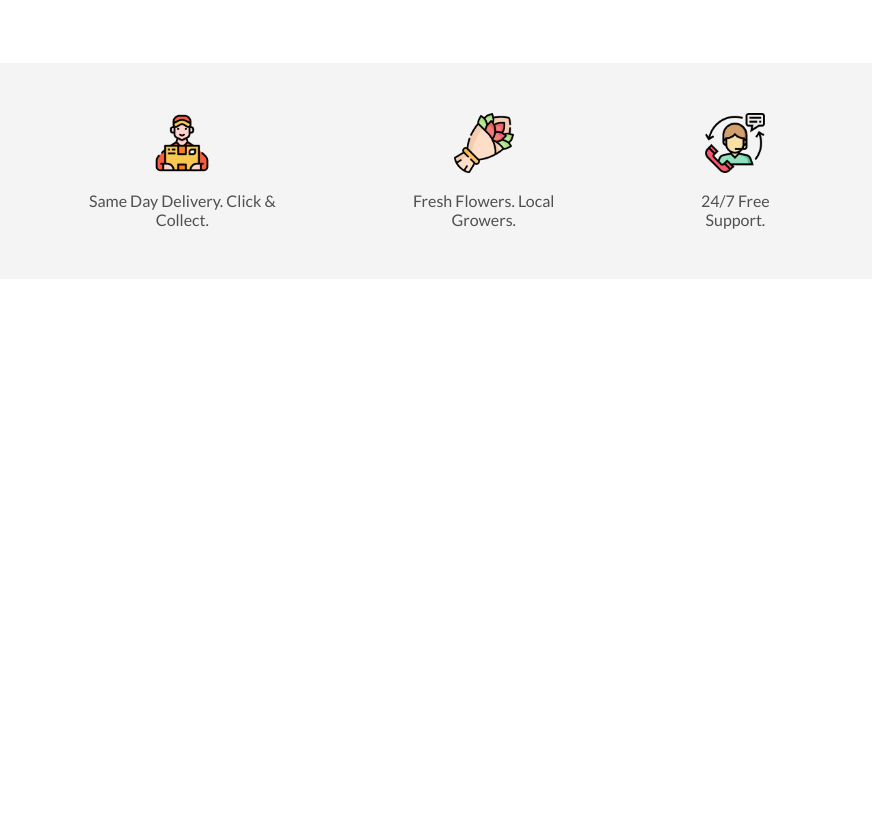
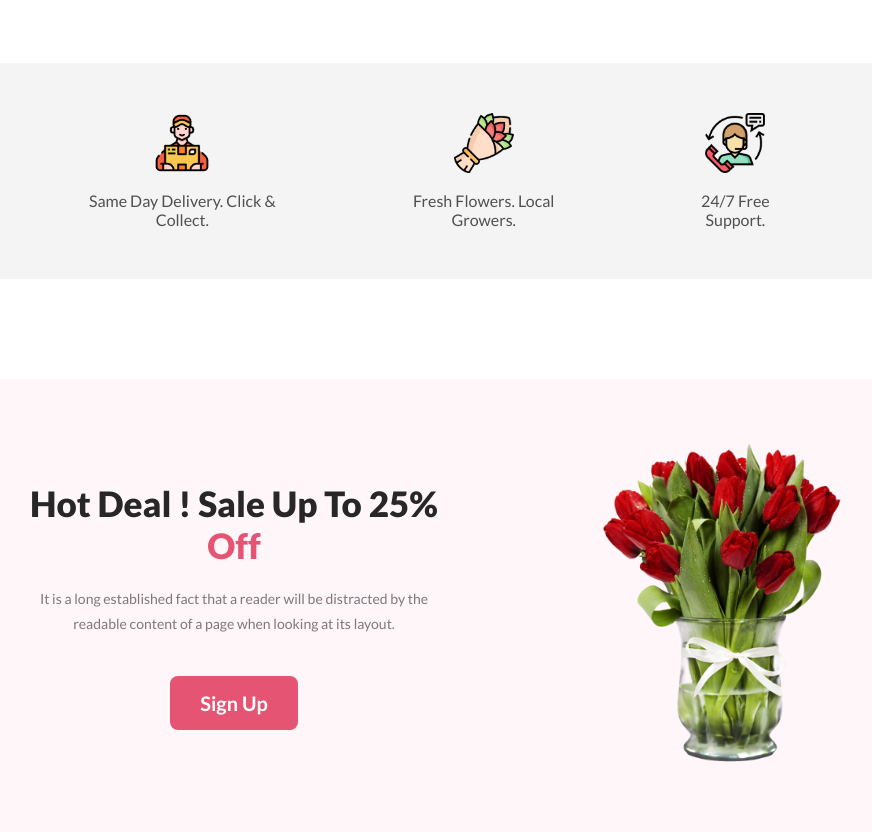
Before and after one commit to shihab01118/Assignment-1-Flower-Shop, a plain HTML site: page index.html in a window 1280 px wide. Shown: the part 1326-2161 px from the top of the page, without its empty margins (206-1078 px from the left). Before the commit the page ends 1705 px from the top, so only its background shows below. Drawn offline with Linux system fonts and the light colour scheme.

Commit message:
offer section added

```diff
--- a/index.html
+++ b/index.html
@@ -69,6 +69,20 @@
                 </div>
             </div>
         </section>
+
+        <!-- offer section -->
+        <section>
+            <div class="offer-container">
+                <div class="offer-left">
+                    <h3 class="section-title">Hot Deal ! Sale Up To 25% <span class="primary">Off</span></h3>
+                    <p class="section-text">It is a long established fact that a reader will be distracted by the readable content of a page when looking at its layout.</p>
+                    <button class="btn">Sign Up</button>
+                </div>
+                <div class="offer-right">
+                    <img src="assets/pngwing 8.png" alt="" class="offer-img">
+                </div>
+            </div>
+        </section>
     </main>
     <footer></footer>
 </body>
--- a/styles/style.css
+++ b/styles/style.css
@@ -28,6 +28,10 @@
     font-weight: 400;
     line-height: 25px;
     margin: 20px 0 40px;
+}
+
+.primary {
+    color: #E55473;
 }
 
 /* banner section */
@@ -140,3 +144,21 @@
     font-weight: 400;
     margin-top: 15px;
 }
+
+/* offer section */
+.offer-container {
+    border-radius: 8px;
+    background-color: rgba(229, 84, 115, 0.05);
+    display: flex;
+    align-items: center;
+    gap: 150px;
+    padding: 60px 225px;
+    margin-bottom: 100px;
+}
+.offer-left {
+    max-width: 500px;
+    text-align: center;
+}
+.offer-img {
+    width: 250px;
+}
```
